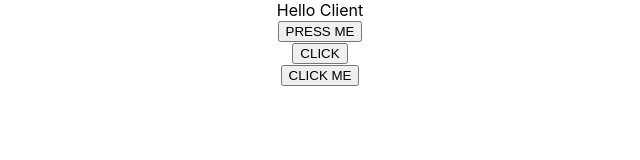
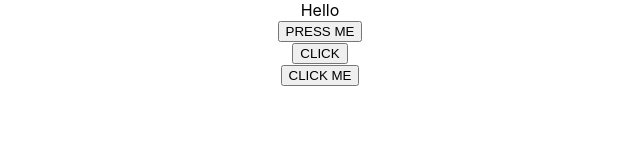
Before and after one commit to zubairahmedanas/React-from-scratch, a React (Create React App) app: page / in a window 1280 px wide. Shown: the top 160 px of the page, without its empty margins (320-960 px from the left). Built offline with nearby package versions, Linux system fonts and the light colour scheme.

Commit message:
Zubair |EventBind file updated

```diff
--- a/src/components/EventBind.js
+++ b/src/components/EventBind.js
@@ -5,7 +5,7 @@ class EventBind extends Component {
         super(props)
 
         this.state = {
-             message : 'Hello Client'
+             message : 'Hello'
         }
     }
     Handler(){
```
